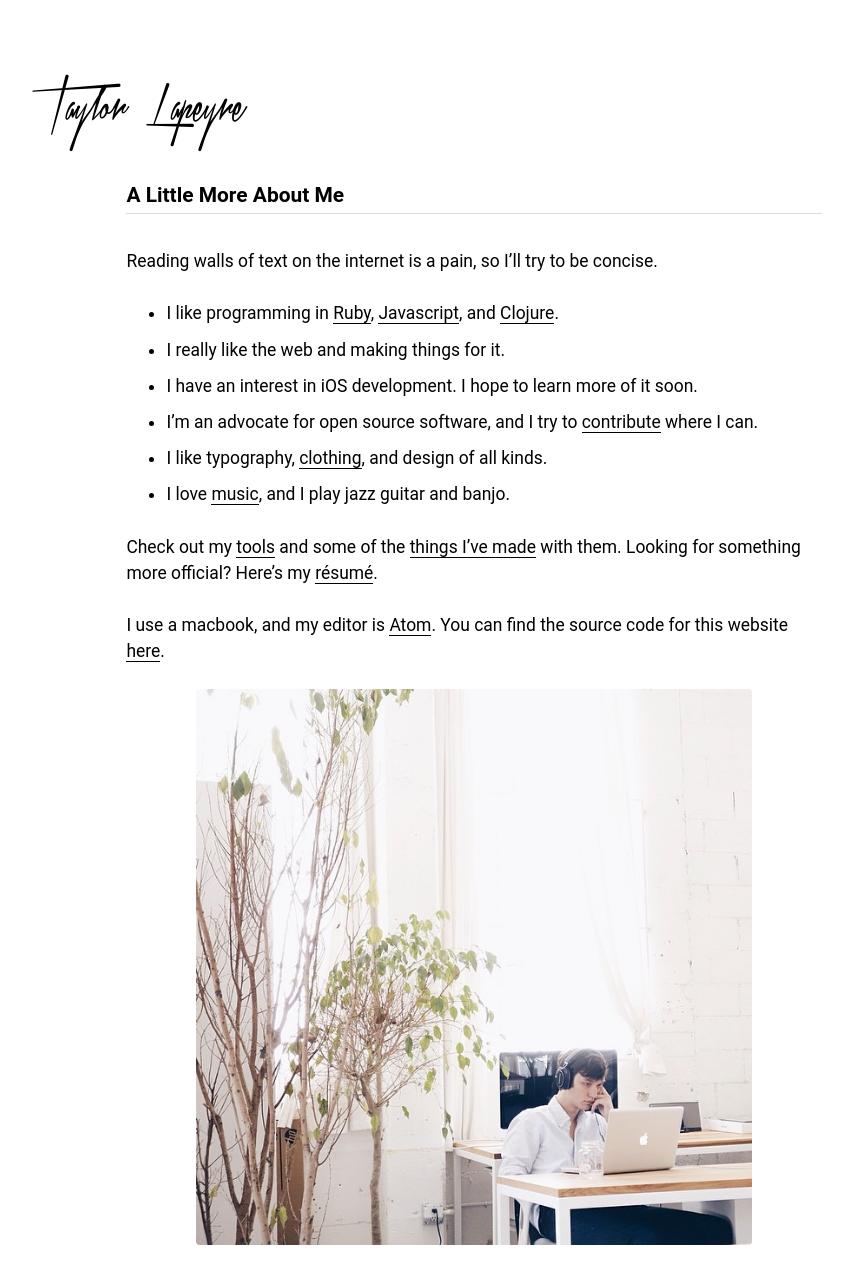
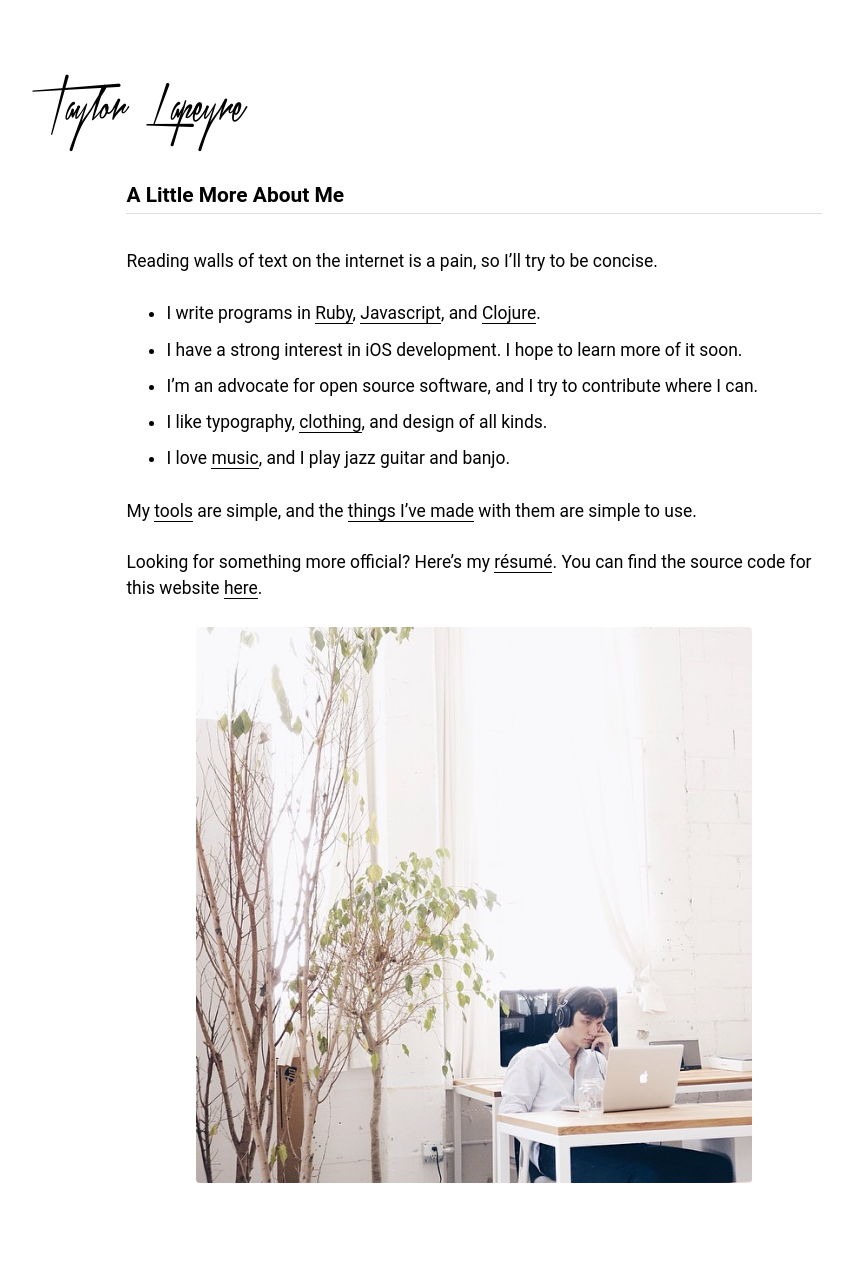
Before and after one commit to taylorlapeyre/taylorlapeyre.github.io, a Jekyll site: the page built from about.md, in a window 1280 px wide. Shown: the whole page, without its empty margins (166-1019 px from the left). Built offline with Jekyll 4.4.1, drawn with Linux system fonts in a browser that asks for light colours; some web fonts are replaced; after the commit the page ends 1205 px from its top, so only the background shows below that.

Commit message:
wording changes

```diff
--- a/about.md
+++ b/about.md
@@ -7,16 +7,15 @@ title: About Me
 
 Reading walls of text on the internet is a pain, so I'll try to be concise.
 
-- I like programming in [Ruby][0], [Javascript][js], and [Clojure][clj].
-- I really like the web and making things for it.
-- I have an interest in iOS development. I hope to learn more of it soon.
-- I'm an advocate for open source software, and I try to [contribute][contributions] where I can.
+- I write programs in [Ruby][0], [Javascript][js], and [Clojure][clj].
+- I have a strong interest in iOS development. I hope to learn more of it soon.
+- I'm an advocate for open source software, and I try to contribute where I can.
 - I like typography, [clothing][1], and design of all kinds.
 - I love [music][3], and I play jazz guitar and banjo.
 
-Check out my [tools][5] and some of the [things I've made][6] with them. Looking for something more official? Here's my [résumé][resume].
+My [tools][5] are simple, and the [things I've made][6] with them are simple to use.
 
-I use a macbook, and my editor is [Atom][9]. You can find the source code for this website [here][7].
+Looking for something more official? Here's my [résumé][resume]. You can find the source code for this website [here][7].
 
 ![Profile](/assets/images/profile.jpeg)
 
```
